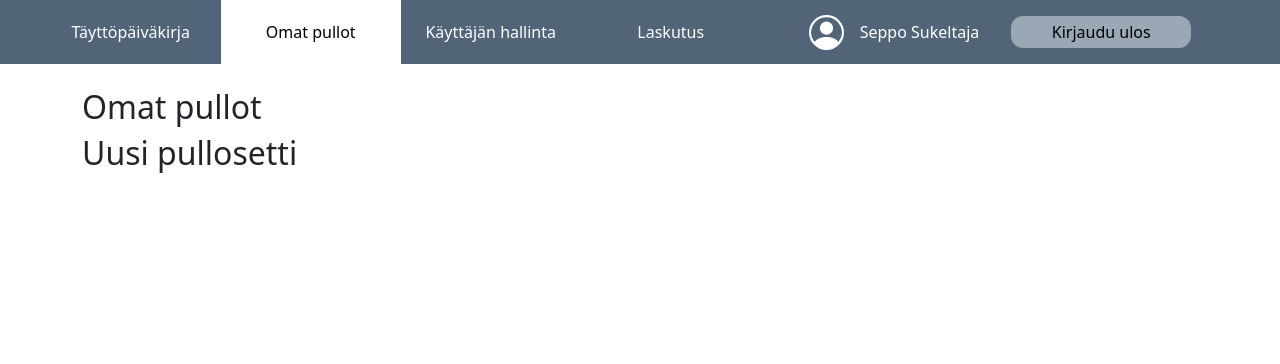
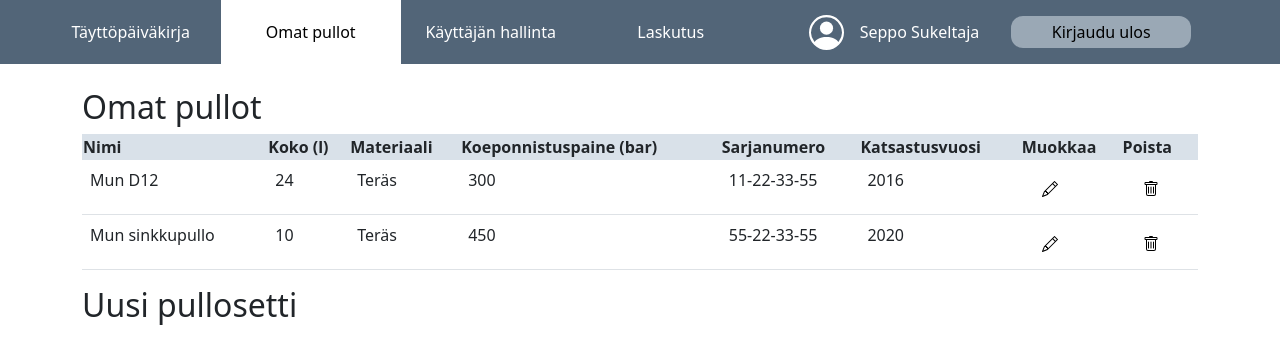
Before and after one commit to Tampereen-Urheilusukeltajat/Blenderi-UI, a React (Create React App) app: page /diving-cylinder-set in a window 1280 px wide. Shown: the top 364 px of the page. Built offline with nearby package versions, Linux system fonts and the light colour scheme.

Commit message:
CommonTable and own diving cylinders

```diff
--- /dev/null
+++ b/src/components/CommonTable.tsx
@@ -0,0 +1,81 @@
+import React, { useCallback } from 'react';
+import { Button } from 'react-bootstrap';
+import { BsPencil, BsTrash } from 'react-icons/bs';
+import '../styles/commonTable/commonTable.css';
+
+type Row = string[];
+
+type CommonTableProps = {
+  columns: string[];
+  rows: Row[];
+  includeRowNumber?: boolean;
+  includeEditButton?: boolean;
+  includeDeleteButton?: boolean;
+};
+
+const IconButtonCell = (props: {
+  onClick: React.MouseEventHandler;
+  icon: JSX.Element;
+}): JSX.Element => {
+  const { onClick, icon } = props;
+  return (
+    <td>
+      <Button className="no-background btn-light" onClick={onClick}>
+        {icon}
+      </Button>
+    </td>
+  );
+};
+
+export const CommonTable = (props: CommonTableProps): JSX.Element => {
+  const {
+    columns,
+    rows,
+    includeDeleteButton = false,
+    includeEditButton = false,
+    includeRowNumber = false,
+  } = props;
+
+  const handleEditButtonClick = useCallback(() => {
+    // TODO
+  }, []);
+
+  const handleDeleteButtonClick = useCallback(() => {
+    // TODO
+  }, []);
+
+  return (
+    <table className="table">
+      <thead>
+        {includeRowNumber ? <th scope="col">#</th> : null}
+        {columns.map((column) => (
+          <th scope="col">{column}</th>
+        ))}
+        {includeEditButton ? <th scope="col">Muokkaa</th> : null}
+        {includeDeleteButton ? <th scope="col">Poista</th> : null}
+      </thead>
+      <tbody>
+        {rows.map((row, index) => (
+          <tr>
+            {includeRowNumber ? <th scope="row">{index + 1}</th> : null}
+            {row.map((element) => (
+              <td>{element}</td>
+            ))}
+            {includeEditButton ? (
+              <IconButtonCell
+                icon={<BsPencil />}
+                onClick={handleEditButtonClick}
+              />
+            ) : null}
+            {includeDeleteButton ? (
+              <IconButtonCell
+                icon={<BsTrash />}
+                onClick={handleDeleteButtonClick}
+              />
+            ) : null}
+          </tr>
+        ))}
+      </tbody>
+    </table>
+  );
+};
--- a/src/components/DivingCylinderSet/DivingCylinderSetList.tsx
+++ b/src/components/DivingCylinderSet/DivingCylinderSetList.tsx
@@ -1,8 +1,31 @@
+import { CommonTable } from '../CommonTable';
+
+const DIVING_CYLINDER_SET_COLUMNS = [
+  'Nimi',
+  'Koko (l)',
+  'Materiaali',
+  'Koeponnistuspaine (bar)',
+  'Sarjanumero',
+  'Katsastusvuosi',
+];
+
+const TEMP_TEST_ROWS = [
+  ['Mun D12', '24', 'Teräs', '300', '11-22-33-55', '2016'],
+  ['Mun sinkkupullo', '10', 'Teräs', '450', '55-22-33-55', '2020'],
+];
+
 export const DivingCylinderSetList = (): JSX.Element => {
   return (
     <div>
       <h2>Omat pullot</h2>
-      <div></div>
+      <div>
+        <CommonTable
+          columns={DIVING_CYLINDER_SET_COLUMNS}
+          rows={TEMP_TEST_ROWS}
+          includeDeleteButton
+          includeEditButton
+        />
+      </div>
     </div>
   );
 };
--- /dev/null
+++ b/src/styles/commonTable/commonTable.css
@@ -0,0 +1,4 @@
+.no-background:not(:hover) {
+  background-color: rgba(0, 0, 0, 0) !important;
+  border-color: rgba(0, 0, 0, 0) !important;
+}
--- /dev/null
+++ b/src/styles/commonTable/commonTable.sass
@@ -0,0 +1,3 @@
+.no-background:not(:hover)
+  background-color: rgba(0, 0, 0, 0.0) !important
+  border-color: rgba(0, 0, 0, 0.0) !important
```
